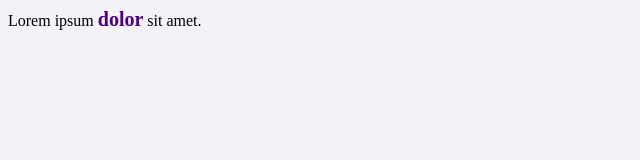
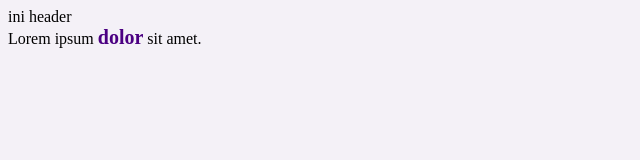
Before and after one commit to drisul10/goread, a plain HTML site: page index.html in a window 1280 px wide. Shown: the whole page, without its empty margins (0-640 px from the left). Drawn offline with Linux system fonts and the light colour scheme.

Commit message:
test push

```diff
--- a/index.html
+++ b/index.html
@@ -10,7 +10,7 @@
 </head>
 
 <body>
-    <header></header>
+    <header>ini header</header>
 
     <main>
         <div>Lorem ipsum <span>dolor</span> sit amet.</div>
```
